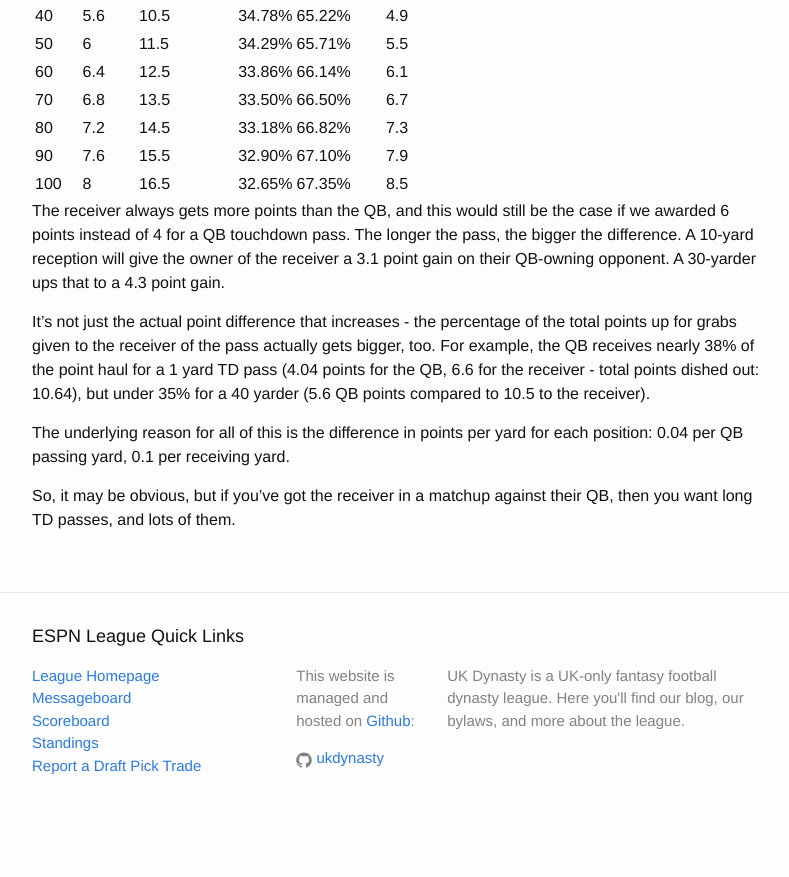
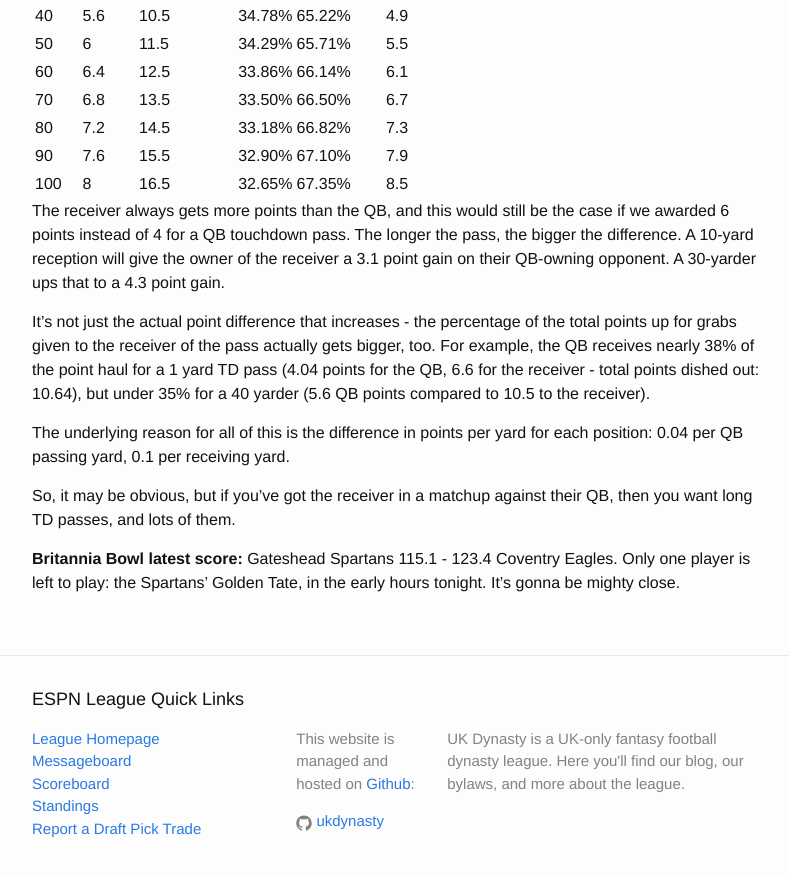
Before and after one commit to UKDynasty/ukdynasty.github.io, a Jekyll site: the page built from _posts/2016-12-26-britannia-bowl-big-ben-brown-off.md, in a window 1280 px wide and 900 px high, scrolled down 892 px. Shown: the top 877 px of the window, without its empty margins (238-1027 px from the left). Built offline with Jekyll 4.4.1, drawn with Linux system fonts in a browser that asks for light colours; before the commit the page ends 1729 px from its top, so only the background shows below that.

Commit message:
Add latest score

```diff
--- a/_posts/2016-12-26-britannia-bowl-big-ben-brown-off.md
+++ b/_posts/2016-12-26-britannia-bowl-big-ben-brown-off.md
@@ -34,3 +34,5 @@ It's not just the actual point difference that increases - the percentage of the
 The underlying reason for all of this is the difference in points per yard for each position: 0.04 per QB passing yard, 0.1 per receiving yard.
 
 So, it may be obvious, but if you've got the receiver in a matchup against their QB, then you want long TD passes, and lots of them.
+
+**Britannia Bowl latest score:** Gateshead Spartans 115.1 - 123.4 Coventry Eagles. Only one player is left to play: the Spartans' Golden Tate, in the early hours tonight. It's gonna be mighty close.
```
Also changed, not shown: assets/main.scss (line endings or trailing spaces).
